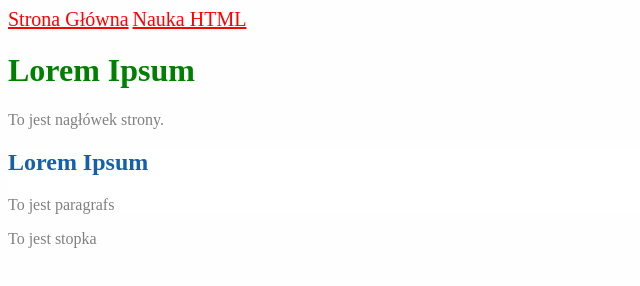
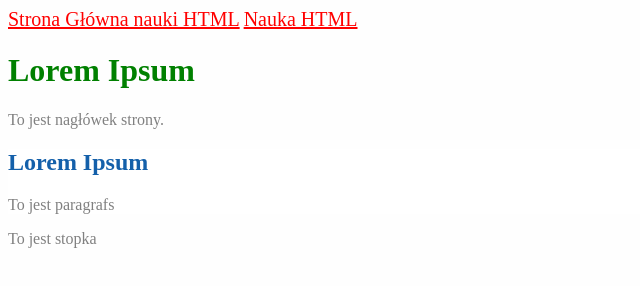
Before and after one commit to michalrekiec/LearnFront, a plain HTML site: page nauka-html.html in a window 1280 px wide. Shown: the whole page, without its empty margins (0-640 px from the left). Drawn offline with Linux system fonts and the light colour scheme.

Commit message:
next commit

```diff
--- a/nauka-html.html
+++ b/nauka-html.html
@@ -11,7 +11,7 @@
     <main>
       <header>
         <nav>
-          <a href="index.html">Strona Główna</a>
+          <a href="index.html">Strona Główna nauki HTML</a>
           <a href="nauka-html.html">Nauka HTML</a>
         </nav>
         <h1>Lorem Ipsum</h1>
```
